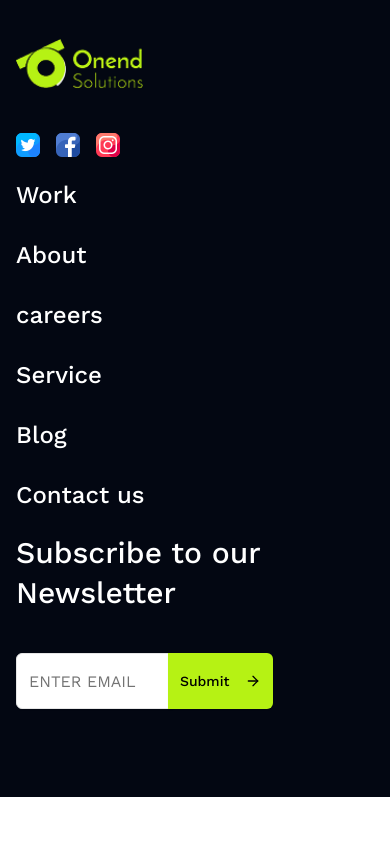
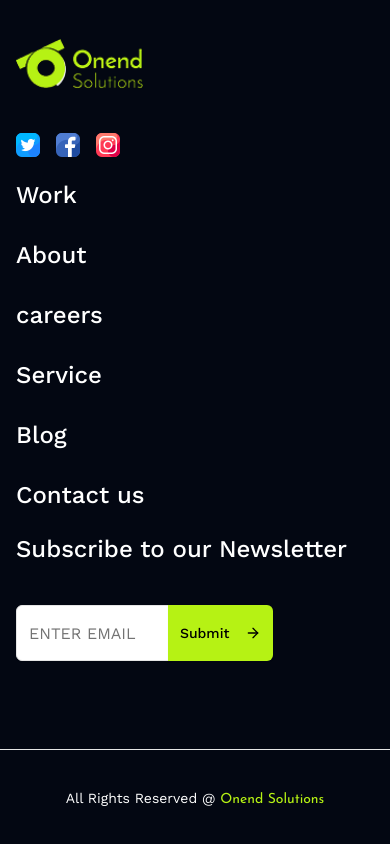
Before and after one commit to abdulkadershohan/onend, a React (Vite) app: page / in a window 390 px wide. Shown: the part 5076-5920 px from the top of the page. Before the commit the page ends 5873 px from the top, so only its background shows below. Built offline with nearby package versions, Linux system fonts and the light colour scheme.

Commit message:
refactor Footer and Work sections; adjust typography and layout for improved responsiveness

```diff
--- a/src/components/layout/footer/index.tsx
+++ b/src/components/layout/footer/index.tsx
@@ -50,7 +50,7 @@ export default function Footer() {
                     </div>
                     <div className="space-y-10">
 
-                        <p className="font-medium text-3xl leading-10">
+                        <p className="font-medium text-2xl md:text-3xl md:leading-10">
                             Subscribe to our Newsletter
                         </p>
                         <form className="flex space-y-2">
@@ -71,6 +71,13 @@ export default function Footer() {
                 </div>
 
             </div>
+            <hr className="bg-gray-50" />
+            <div className="container mx-auto lg:w-7xl py-10 text-center">
+                <p className="text-sm md:text-lg leading-4">
+                    All Rights Reserved @ <span className="text-[#B6F214]">
+                        Onend Solutions   </span>
+                </p>
+            </div>
         </section>
     )
 }
--- a/src/section/work/index.tsx
+++ b/src/section/work/index.tsx
@@ -71,7 +71,7 @@ export default function Work() {
                             className="absolute -left-35 -bottom-20 h-[200px] w-[200px] hidden md:block z-10"
                         />
                     </div>
-                    <div className="w-full max-w-5xl mx-auto px-4 pb-0 md:pb-16">
+                    <div className="w-full max-w-5xl md:max-w-3xl xl:max-w-5xl mx-auto px-4 pb-0 md:pb-16">
                         <Carousel
                             opts={{
                                 align: "start",
```
